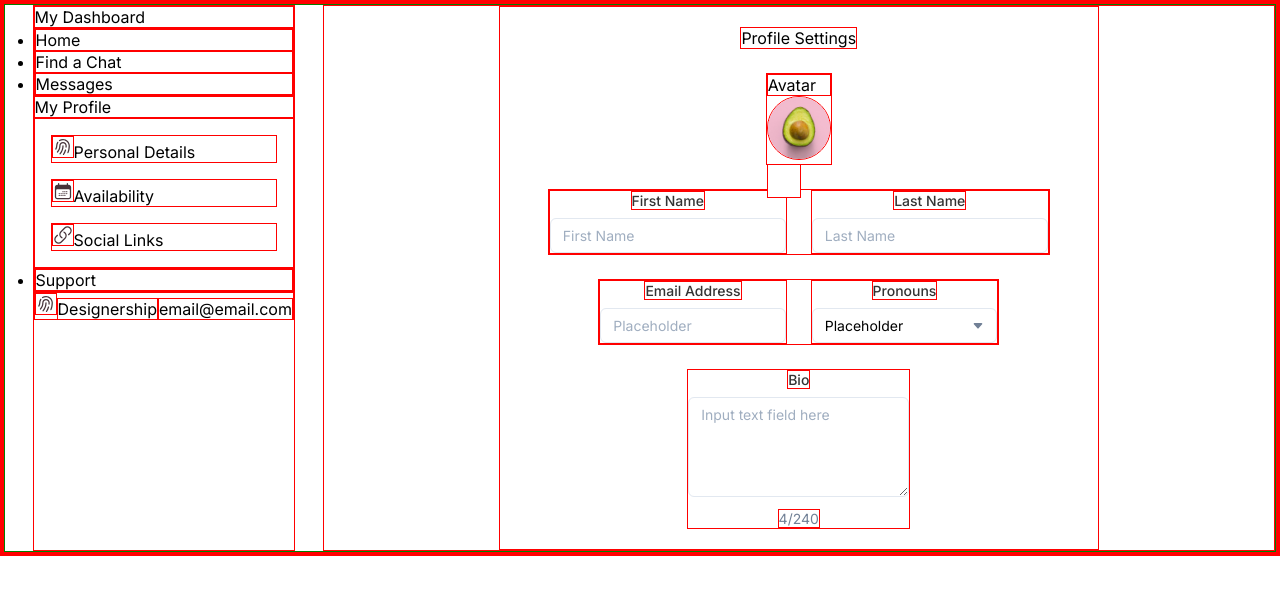
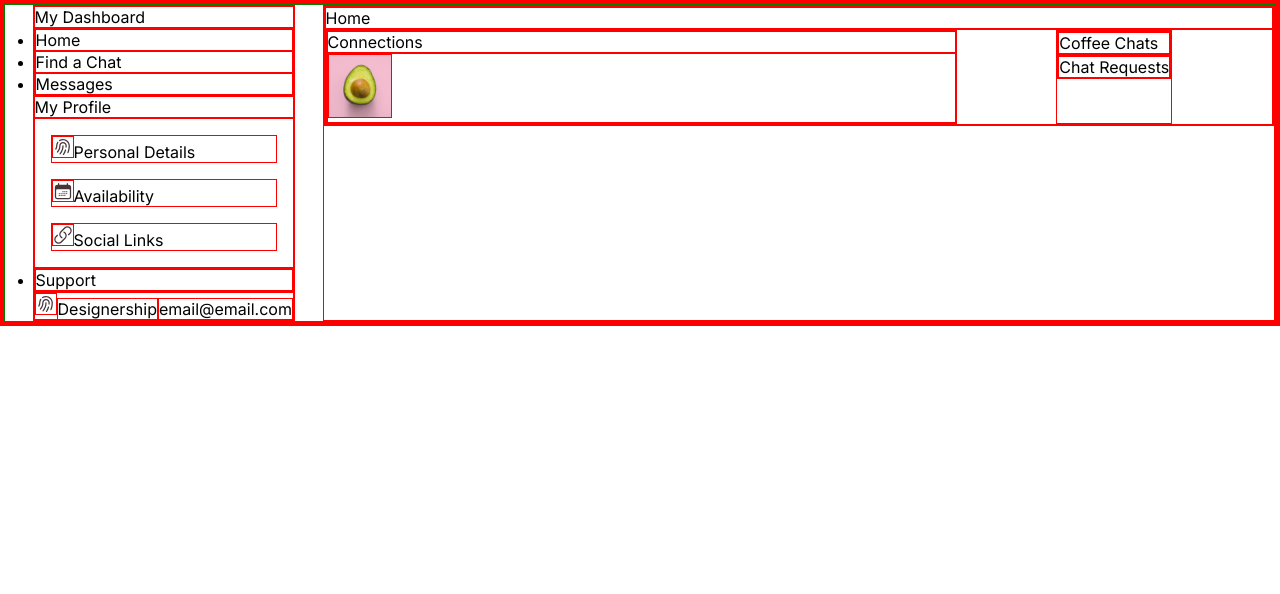
Before and after one commit to vishalicious213/coffee-chat, a React (Vite) app: page / in a window 1280 px wide. Both pictures are taken after a click on the button "Log In". Shown: the top 594 px of the page. Built offline with nearby package versions, Linux system fonts and the light colour scheme.

Commit message:
drafted ConnectionsCard. rendering it from Connections

```diff
--- /dev/null
+++ b/src/components/layout/dashboard/connections-card.css
@@ -0,0 +1,3 @@
+.connections-card img {
+    width: 4rem;
+}
--- /dev/null
+++ b/src/components/layout/dashboard/connections-card.jsx
@@ -0,0 +1,12 @@
+import React from 'react'
+import "./connections-card.css"
+
+const ConnectionsCard = () => {
+    return (
+        <section className="connections-card">
+            <img src="/avatars/avocado.jpg" alt="profile pic" />
+        </section>
+    )
+}
+
+export default ConnectionsCard
--- a/src/components/layout/dashboard/connections.jsx
+++ b/src/components/layout/dashboard/connections.jsx
@@ -1,8 +1,12 @@
 import React from 'react'
+import ConnectionsCard from './connections-card'
 
 const Connections = () => {
     return (
-        <div>Connections</div>
+        <>
+            <h1>Connections</h1>
+            <ConnectionsCard />
+        </>
     )
 }
 
--- a/src/components/layout/navbar/navbar.jsx
+++ b/src/components/layout/navbar/navbar.jsx
@@ -13,7 +13,7 @@ const icons = [
 ]
 
 const Navbar = () => {
-    const [setting, setSetting] = useState("details")
+    const [setting, setSetting] = useState("dashboard")
 
     const handleClick = (event) => {
         if (event.target.id === "details") {
```
